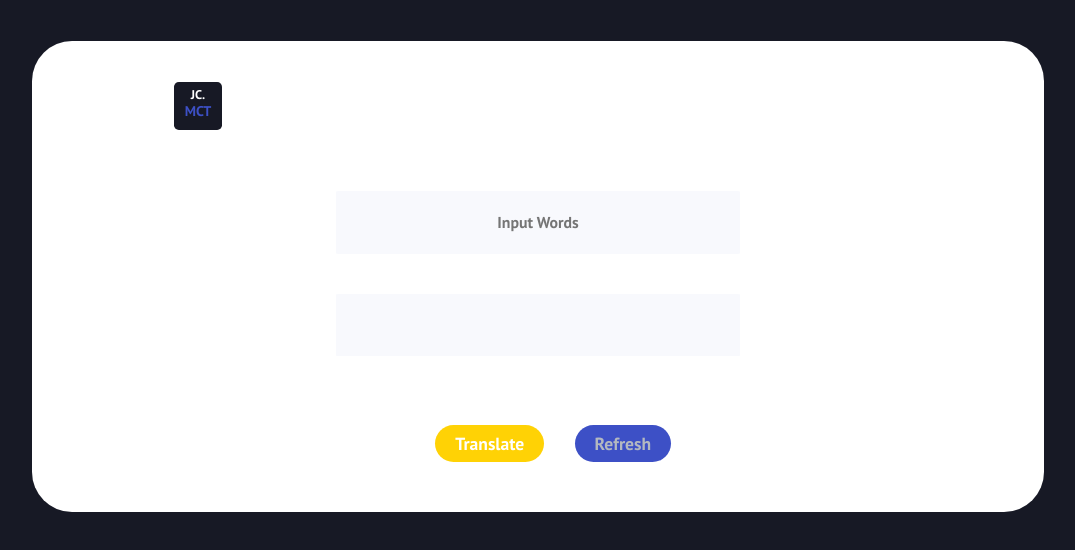
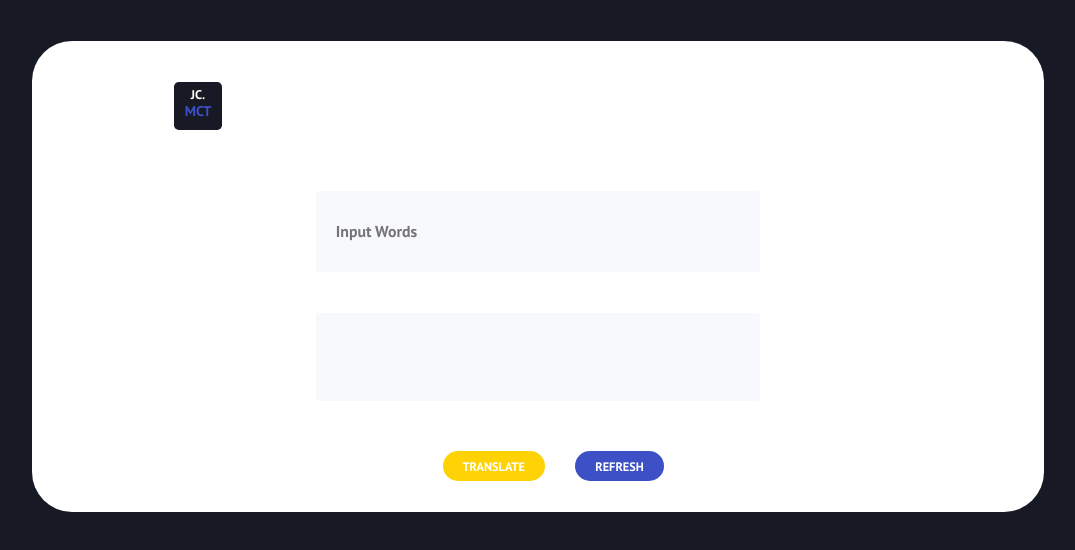
Before and after one commit to joecalleya/morse-translator, a website with bundled scripts: page index.html in a window 1280 px wide. Shown: the part 148-698 px from the top of the page, without its empty margins (102-1177 px from the left). Built offline with nearby package versions, Linux system fonts and the light colour scheme.

Commit message:
styled from design on dribble

```diff
--- a/index.html
+++ b/index.html
@@ -20,8 +20,8 @@
         <div class="display__results">
         </div>
         <div class="input__buttons">
-            <span class="input__button">Translate</span>
-            <span class="input__refresh">Refresh</span>
+            <span class="input__button">TRANSLATE</span>
+            <span class="input__refresh">REFRESH</span>
         </form>
     </section>
 </body>
--- a/styles.scss
+++ b/styles.scss
@@ -94,16 +94,18 @@ section {
             background-color: $fifth-color;
             padding: 7px 20px;
             border-radius: 25px;
+            font-size: 70%;
 
         }
 
 
         .input__refresh {
             font-family: $font-family;
-            color: $sixth-color;
+            color: $second-color;
             background-color: $third-color;
             padding: 7px 20px;
             border-radius: 25px;
+            font-size: 70%;
 
         }
 
@@ -111,13 +113,14 @@ section {
 
     .input__text {
         margin: 2%;
-        width: 40%;
-        height: 50%;
+        padding: 2%;
+        width: 44%;
+        height: 60%;
         font-size: 90%;
         font-family: $font-family;
         color: $sixth-color;
         background-color: $forth-color;
-        text-align: center;
+        text-align: left;
         border-radius: 1%;
         border: 0;
 
@@ -126,10 +129,11 @@ section {
 
     .display__results {
         margin: 2%;
+        padding: 2%;
         width: 40%;
-        height: 50%;
+        height: 60%;
         font-size: 90%;
-        text-align: center;
+        text-align: left;
         color: $sixth-color;
         font-family: $font-family;
         background-color: $forth-color;
```
Also changed, not shown: styles.css.
